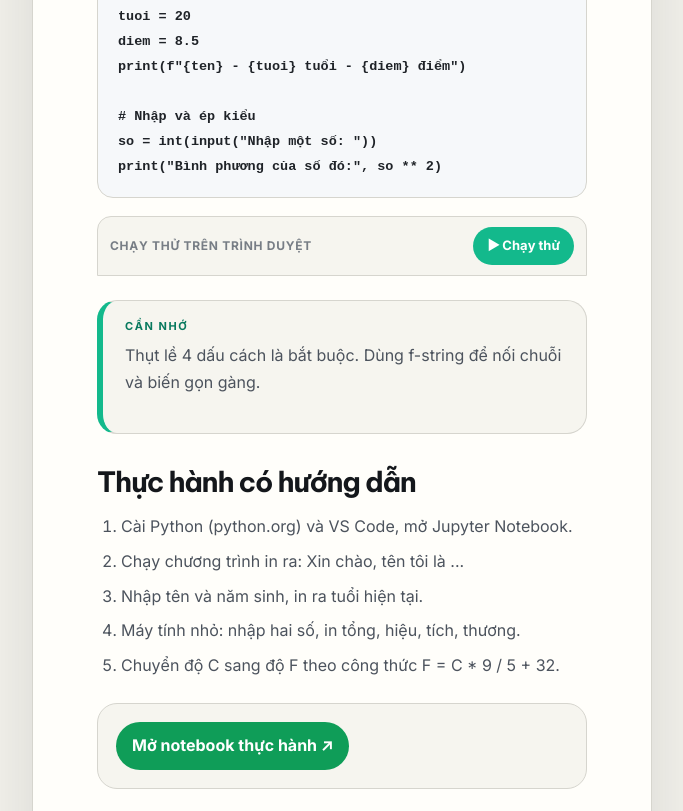
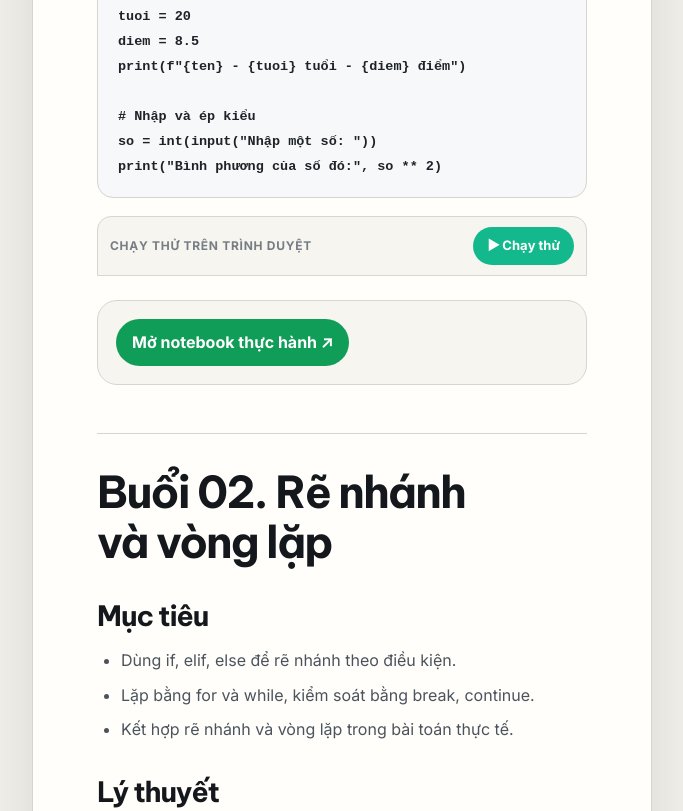
Before and after one commit to danny2904/lap-trinh-python, a website: page index.html in a window 1280 px wide. Shown: the part 3493-4304 px from the top of the page, without its empty margins (344-1027 px from the left). Drawn offline with Linux system fonts and the light colour scheme.

Commit message:
Bỏ section CẦN NHỚ và Thực hành có hướng dẫn khỏi mọi buổi

```diff
--- a/index.html
+++ b/index.html
@@ -534,8 +534,6 @@ if __name__ == "__main__":
         <h3>Mục tiêu</h3><ul>${b.goal.map(g => `<li>${g}</li>`).join('')}</ul>
         <h3>Lý thuyết</h3>${b.theory.map(p => `<p>${p}</p>`).join('')}
         <h3>Ví dụ minh họa</h3><pre class="code"><code>${escCode(b.code)}</code></pre>
-        <blockquote><p>${b.tip}</p></blockquote>
-        <h3>Thực hành có hướng dẫn</h3><ol>${b.practice.map(s => `<li>${s}</li>`).join('')}</ol>
         ${resCard}
       </section>`;
     }
```
